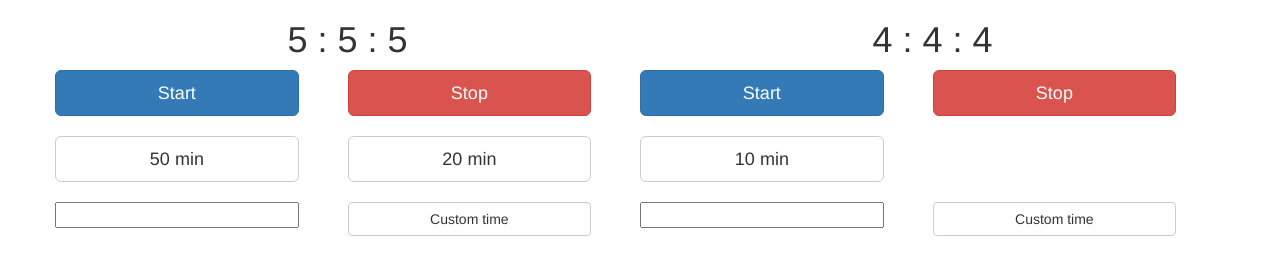
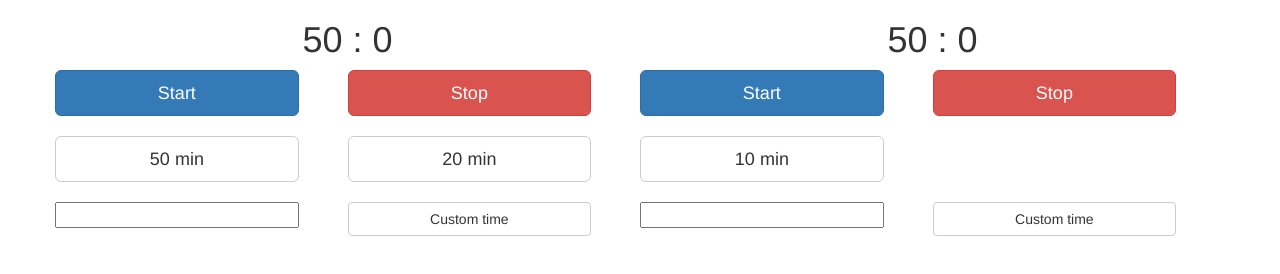
Before and after one commit to ShirleyZ/PomoTimer, a plain HTML site: page index.html in a window 1280 px wide. Drawn offline with Linux system fonts and the light colour scheme.

Commit message:
Changed default starting timers, added safeguard for when timer gets to zero

```diff
--- a/index.html
+++ b/index.html
@@ -16,9 +16,8 @@
 
 			<div class="col col-sm-6 text-center">
 				<h1 id="workTimer">
-					<span id="workTimer-hour">5</span> :
-					<span id="workTimer-minute">5</span> :
-					<span id="workTimer-second">5</span>
+					<span id="workTimer-minute">50</span> :
+					<span id="workTimer-second">0</span>
 				</h1>
 				<div class="row">
 					<button class="col-sm-5 text-center btn btn-primary btn-lg" onclick="workTimer.startTimer()">Start</button>
@@ -39,9 +38,8 @@
 			</div>
 			<div class="col col-sm-6 text-center">
 				<h1 id="breakTimer">
-					<span id="breakTimer-hour">4</span> :
-					<span id="breakTimer-minute">4</span> :
-					<span id="breakTimer-second">4</span>
+					<span id="breakTimer-minute">50</span> :
+					<span id="breakTimer-second">0</span>
 				</h1>
 				<div class="row">
 					<button class="col-sm-5 text-center btn btn-primary btn-lg" onclick="breakTimer.startTimer()">Start</button>
--- a/pomoTimer.js
+++ b/pomoTimer.js
@@ -41,17 +41,19 @@ Timer.methods = {
     return times;
   },
   tickCounter: function() {
-    this.counter -= 1;
-
-    var times = this.calcTimeUnits();
-
-    this.updateTimer(times.minutes,times.seconds);
-
-    console.log("Page changed");
+    if (this.counter != 0) {
+      this.counter -= 1;
+      var times = this.calcTimeUnits();
+      this.updateTimer(times.minutes,times.seconds);
+    } else {
+      this.stopTimer();
+      // Add: play some noise
+    }
   },
   updateTimer: function(minutes, seconds) {
     document.getElementById(this.displayID+'-minute').innerHTML = minutes;
     document.getElementById(this.displayID+'-second').innerHTML = seconds;
+    console.log("Page changed");
   }
 }
 
```
